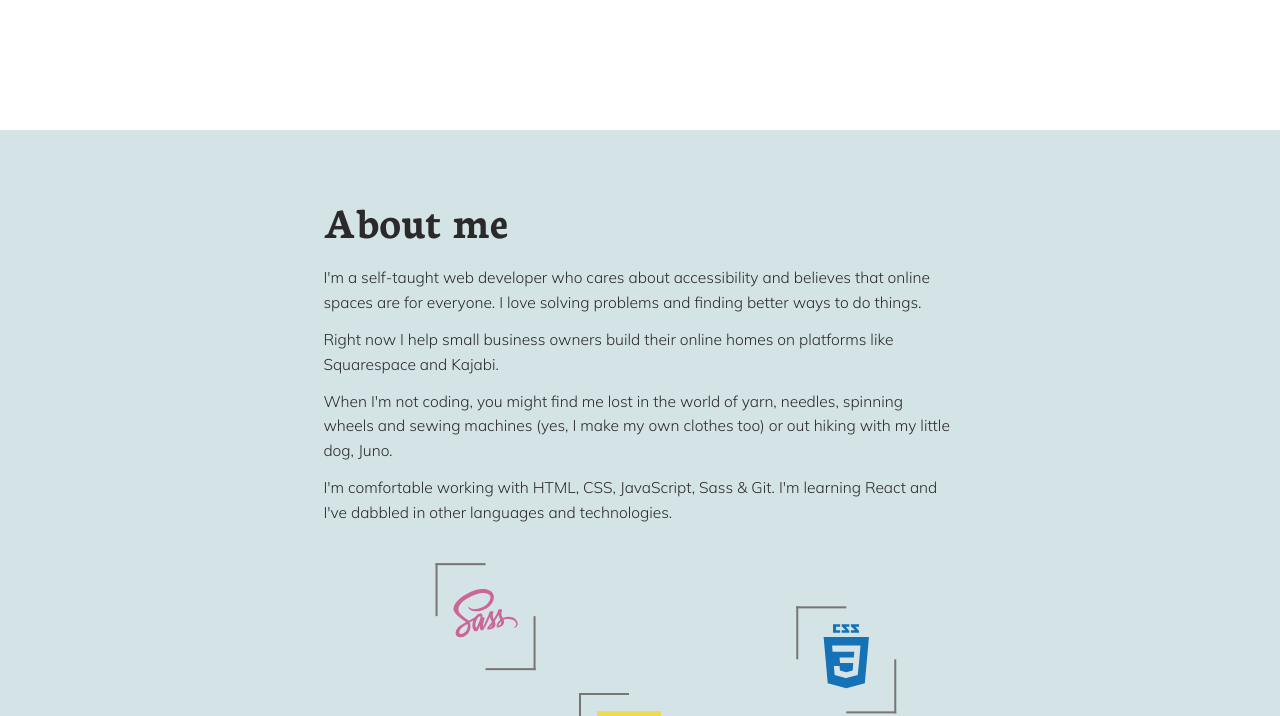
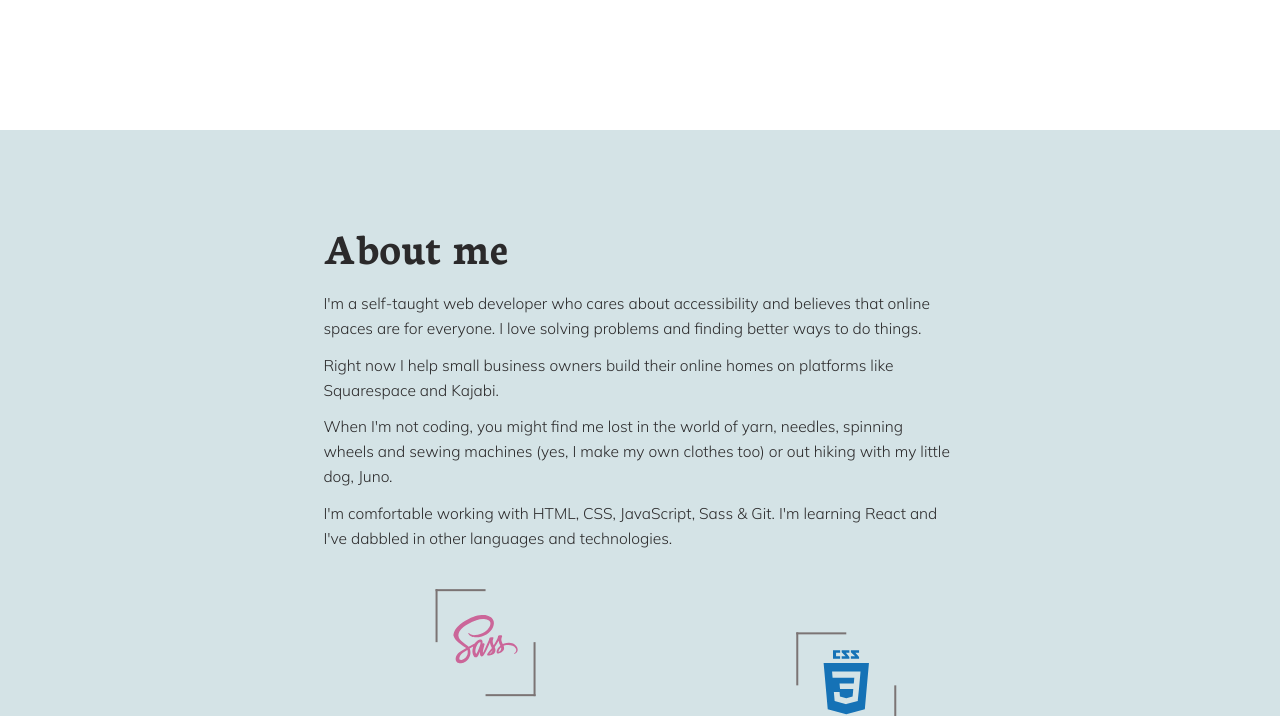
Before and after one commit to laurenchamps/portfolio-v2, a website built with Parcel: page src/index.html in a window 1280 px wide. Shown: the part 579-1295 px from the top of the page. Built offline with nearby package versions, Linux system fonts and the light colour scheme.

Commit message:
Minor layout edit of About section

```diff
--- a/src/scss/_base.scss
+++ b/src/scss/_base.scss
@@ -81,7 +81,7 @@ body {
       minmax(6rem, 1fr)
       repeat(7, minmax(min-content, 9rem))
       minmax(6rem, 1fr);
-    grid-template-rows: 8rem max-content repeat(6, 9rem);
+    grid-template-rows: 11rem max-content repeat(6, 9rem);
   }
 }
 
```
Also changed, not shown: dist/index.html, 4 other files.
